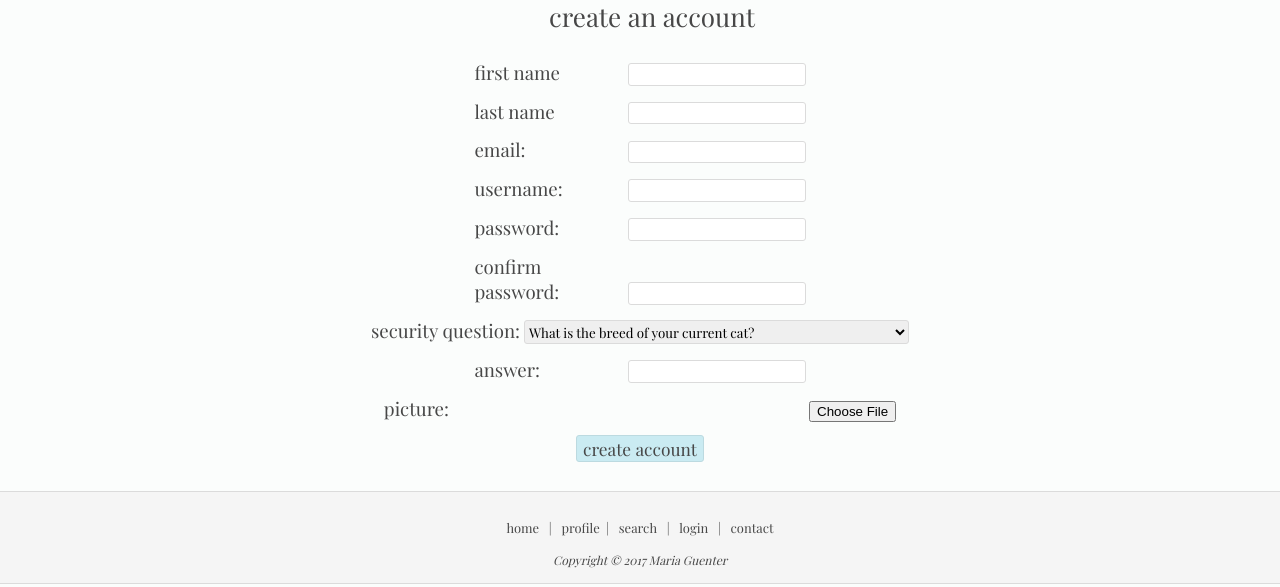
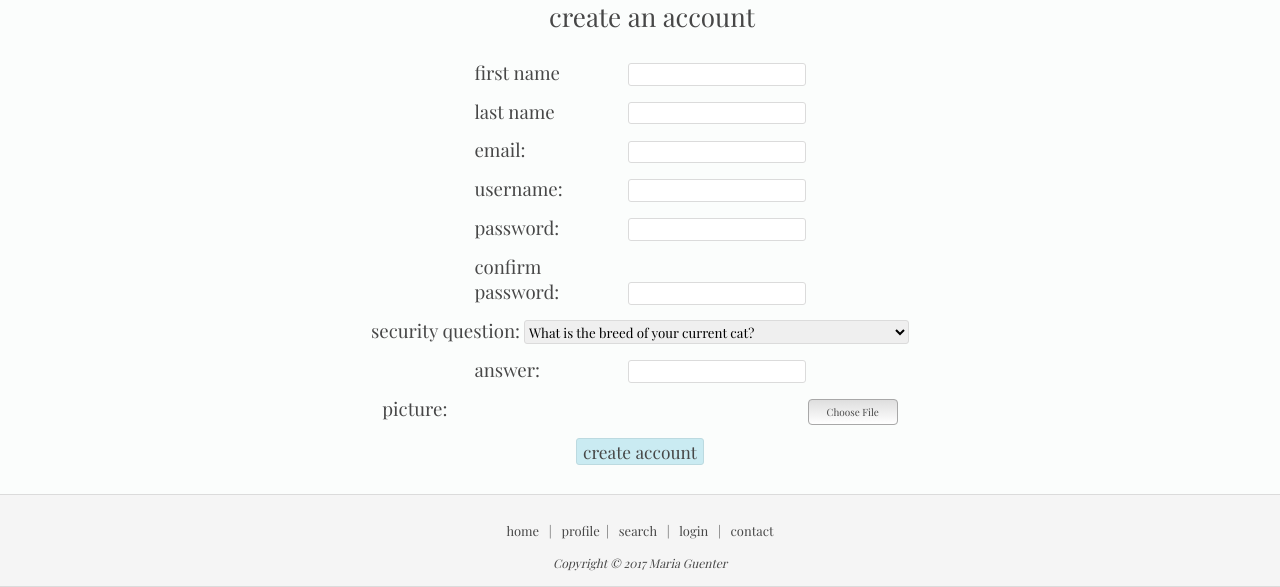
Before and after one commit to mariaguenter/couches, a PHP site: page /login.html in a window 1280 px wide. Shown: the part 333-920 px from the top of the page. Run offline with PHP 8.4, Linux system fonts and the light colour scheme.

Commit message:
yay pretty buttons

```diff
--- a/css/style.css
+++ b/css/style.css
@@ -436,3 +436,33 @@ legend{
 #profileEntry img{
   height: 200px;
 }
+
+/*Buttons styling*/
+.input-file-button{
+  background: #dedede;
+  background-image: -webkit-linear-gradient(top, #dedede, #ffffff);
+  background-image: -moz-linear-gradient(top, #dedede, #ffffff);
+  background-image: -ms-linear-gradient(top, #dedede, #ffffff);
+  background-image: -o-linear-gradient(top, #dedede, #ffffff);
+  background-image: linear-gradient(to bottom, #dedede, #ffffff);
+  -webkit-border-radius: 4;
+  -moz-border-radius: 4;
+  border-radius: 4px;
+  color: #474747;
+  font-size: 10px;
+  padding: 5px 18px 5px 18px;
+  border: solid #a8a8a8 1px;
+  text-decoration: none;
+   font-family: 'Playfair Display', sans-serif;
+
+}
+
+.input-file-button:hover {
+  background: #ffffff;
+  background-image: -webkit-linear-gradient(top, #ffffff, #dedede);
+  background-image: -moz-linear-gradient(top, #ffffff, #dedede);
+  background-image: -ms-linear-gradient(top, #ffffff, #dedede);
+  background-image: -o-linear-gradient(top, #ffffff, #dedede);
+  background-image: linear-gradient(to bottom, #ffffff, #dedede);
+  text-decoration: none;
+}
```
